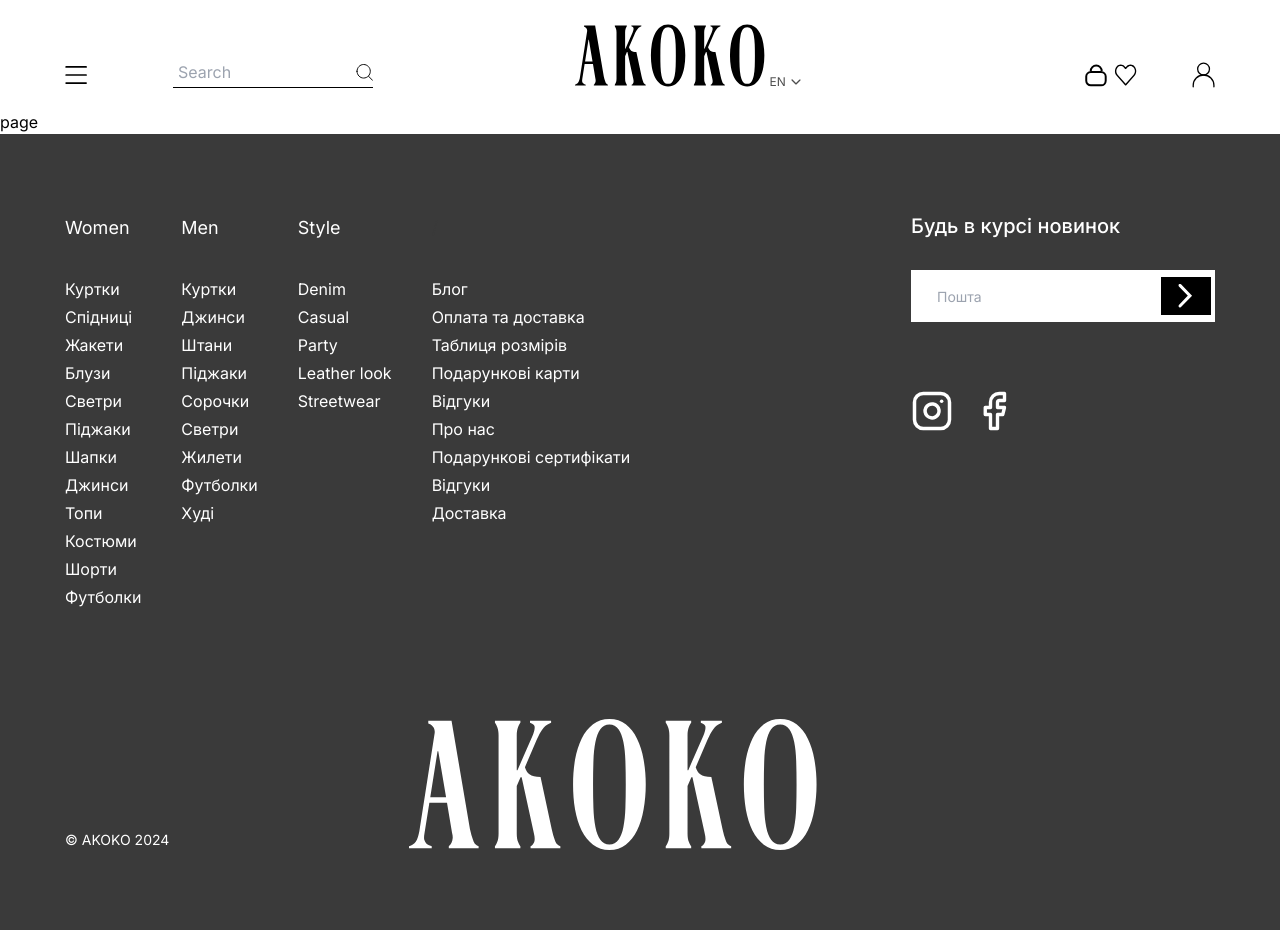
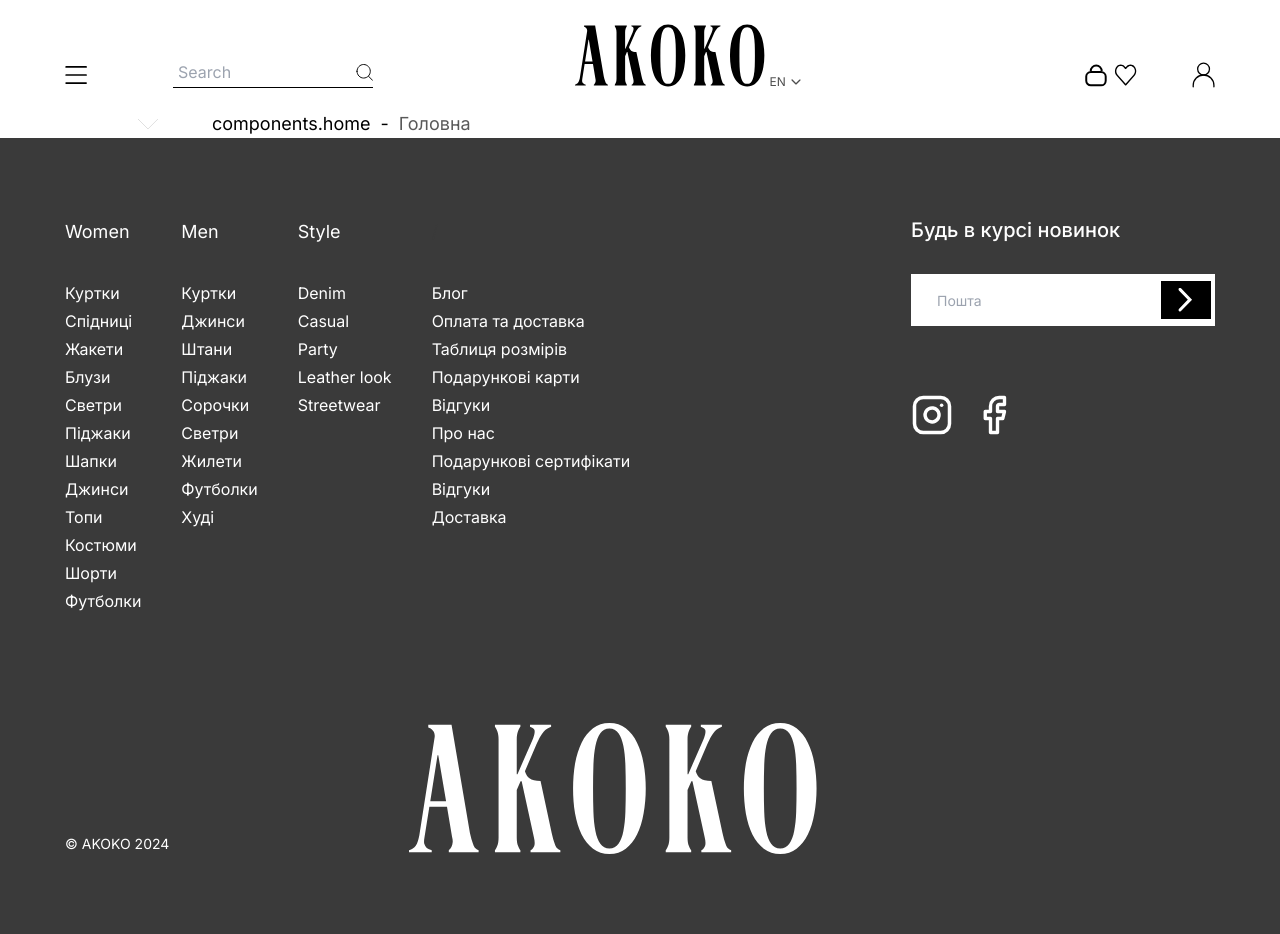
Before and after one commit to SoftLion-Co/prototype-akoko, a Next.js app: page /en/wishlist in a window 1280 px wide. Built offline with nearby package versions, Linux system fonts and the light colour scheme.

Commit message:
feature: add markup

```diff
--- a/app/[locale]/wishlist/page.tsx
+++ b/app/[locale]/wishlist/page.tsx
@@ -1,9 +1,14 @@
-import React from 'react'
+import React from "react";
+import NavigationComponent from "@/components/NavigationComponent";
 
 const page = () => {
-	return (
-		<div>page</div>
-	)
-}
+  const links = [{ title: "Головна", href: "/page" }];
 
-export default page
+  return (
+    <div className="container">
+      <NavigationComponent links={links} />
+    </div>
+  );
+};
+
+export default page;
```
